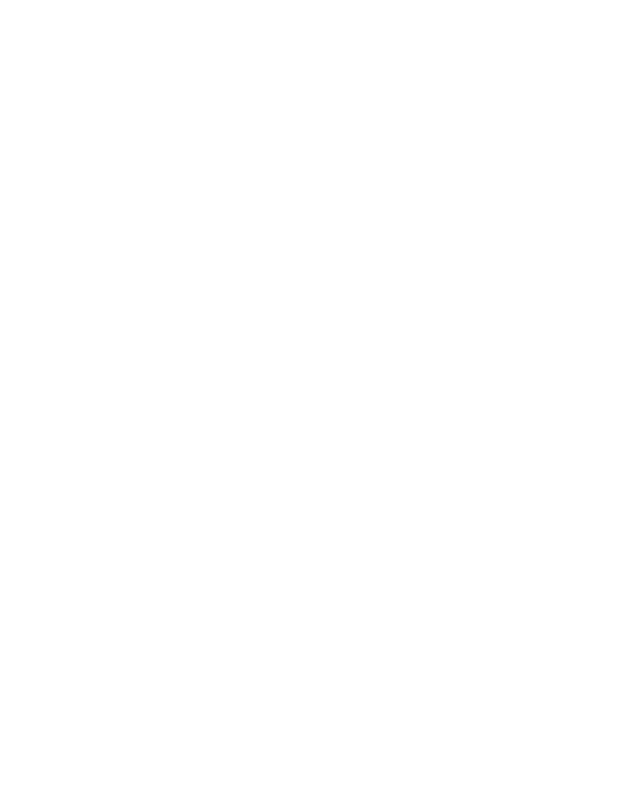
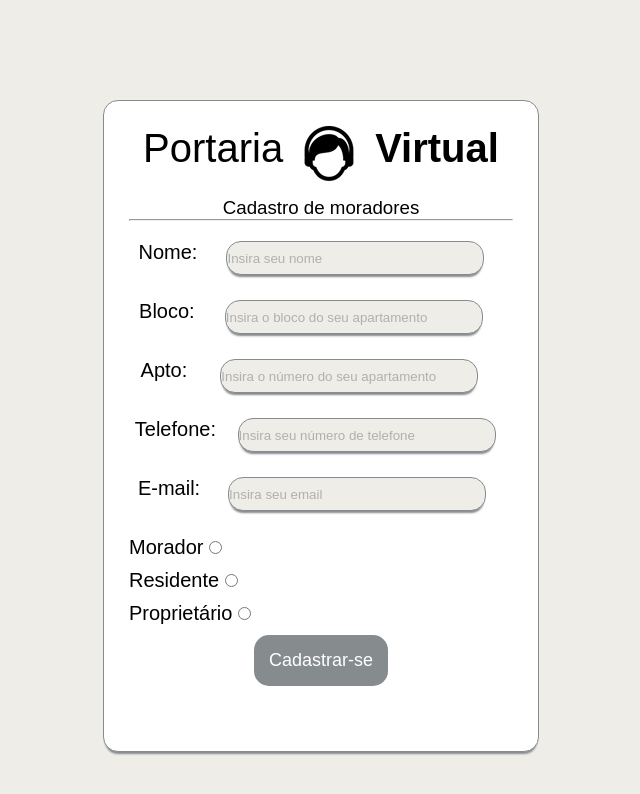
Before and after one commit to LuisaSSoares/portaria, a plain HTML site: page frontend/index.html in a window 1280 px wide. Shown: the whole page, without its empty margins (319-959 px from the left). Drawn offline with Linux system fonts and the light colour scheme; a web font is replaced by a local one.

Commit message:
estilizando index

```diff
--- a/frontend/index.html
+++ b/frontend/index.html
@@ -3,10 +3,65 @@
 <head>
     <meta charset="UTF-8">
     <meta name="viewport" content="width=device-width, initial-scale=1.0">
-    <title>Lista de Moradores</title>
+    <title>Cadastro de Morador</title>
+    <link rel="preconnect" href="https://fonts.googleapis.com">
+<link rel="preconnect" href="https://fonts.gstatic.com" crossorigin>
+<link href="https://fonts.googleapis.com/css2?family=Winky+Sans:ital,wght@0,300..900;1,300..900&display=swap" rel="stylesheet">
     <link rel="stylesheet" href="./style.css">
 </head>
 <body>
+    <main>
+        <div class="portariaTitle">
+            <h1 id="portaria">Portaria</h1>
+            <img src="./assets/Man in Headphones.png" alt="logo">
+            <h1>Virtual</h1>
+        </div>
+        <h3>Cadastro de moradores</h3>
+        <hr>
+        <div class="formulario">
+            <div class="campoForm">
+                <label for="nome">Nome:</label>
+                <input type="text" id="nome" name="nome" placeholder="Insira seu nome" aria-label="Área para inserir o nome">
+                <span class="erro" id="erroNome"></span>
+            </div>
+            <div class="campoForm">
+                <label for="bloco">Bloco:</label>
+                <input type="text" id="bloco" name="bloco" placeholder="Insira o bloco do seu apartamento" maxlength="1" aria-label="Área para inserir o bloco">
+                <span class="erro" id="erroBloco"></span>
+            </div>
+            <div class="campoForm">
+                <label for="apto">Apto:</label>
+                <input type="text" id="apartamento" name="apartamento" placeholder="Insira o número do seu apartamento" aria-label="Área para inserir o apartamento">
+                <span class="erro" id="erroApto"></span>
+            </div>
+            <div class="campoForm">
+                <label for="telefone">Telefone:</label>
+                <input type="tel" id="telefone" name="telefone" placeholder="Insira seu número de telefone" aria-label="Área para inserir o telefone">
+                <span class="erro" id="erroTel"></span>
+            </div>
+            <div class="campoForm">
+                <label for="email">E-mail:</label>
+                <input type="email" id="email" name="email" placeholder="Insira seu email" aria-label="Área para inserir o email">
+                <span class="erro" id="erroEmail"></span>
+            </div>
+        </div>
+        <div class="statusForm">
+            <div>
+                <label for="morador">Morador</label>
+                <input type="radio">
+            </div>
+            <div>
+                <label for="morador">Residente</label>
+                <input type="radio">
+            </div>
+            <div>
+                <label for="morador">Proprietário</label>
+                <input type="radio">
+            </div>
+        </div>
+                <button class="botaoForm" type="submit" onclick="cadastrarUser">Cadastrar-se</button>
+
+    </main>
 
     <script src="./script.js"></script>
 </body>
--- a/frontend/style.css
+++ b/frontend/style.css
@@ -0,0 +1,101 @@
+*{
+    margin: 0;
+    padding: 0;
+    font-family: "Winky Sans", sans-serif;
+}
+
+body{
+    background-color: #EEEDE7;
+}
+
+main{
+    max-width: 30%;
+    height: 600px;
+    margin: 100px auto;
+    padding: 25px;
+    background-color: #fff;
+    border: 1px solid #868B8E;
+    box-shadow: 0 4px 2px -2px #868B8E;
+    border-radius: 15px;
+    display: flex;
+    flex-direction: column;
+    overflow-y: auto;
+}
+
+.portariaTitle{
+    display: flex;
+    gap: 15px;
+    justify-content: center;
+}
+
+.portariaTitle h1{
+    font-size: 40px;
+}
+
+#portaria{
+    font-weight: 200;
+}
+
+h3{
+    align-self: center;
+    margin-top: 10px;
+    font-weight: 200;
+}
+
+.formulario{
+    display: flex;
+    flex-direction: column;
+    gap: 5px;
+}
+
+.campoForm{
+    display: flex;
+    justify-content: space-around;
+
+    margin-top: 20px;
+    font-size: 20px;
+}
+
+.campoForm input{
+    width: 20vw;
+    height: 4vh;
+    margin-left: 10px;
+    border: 1px solid #868B8E;
+    border-radius: 15px;
+    background-color: #EEEDE7;
+    box-shadow: 0 4px 2px -2px #868B8E;
+}
+
+.campoForm input:focus{
+    border: 2px solid #868B8E;
+    outline: none;
+}
+
+::placeholder {
+    opacity: 50%;
+}
+
+.statusForm{
+    margin-top: 15px;
+    font-size: 20px;
+}
+
+.statusForm div{
+    margin-top: 10px;
+}
+
+input[type='radio'] {
+    accent-color: gray;
+  }
+
+.botaoForm{
+    font-size: 18px;
+    padding: 15px;
+    border-radius: 15px;
+    align-self: center;
+    background-color: #868B8E;
+    border: none;
+    color: white;
+    margin-top: 10px;
+
+}
```
Also changed, not shown: frontend/lista.html (added, +13 -0 lines), frontend/morador.html (deleted, +0 -45 lines), frontend/assets/Man in Headphones.png (added).
